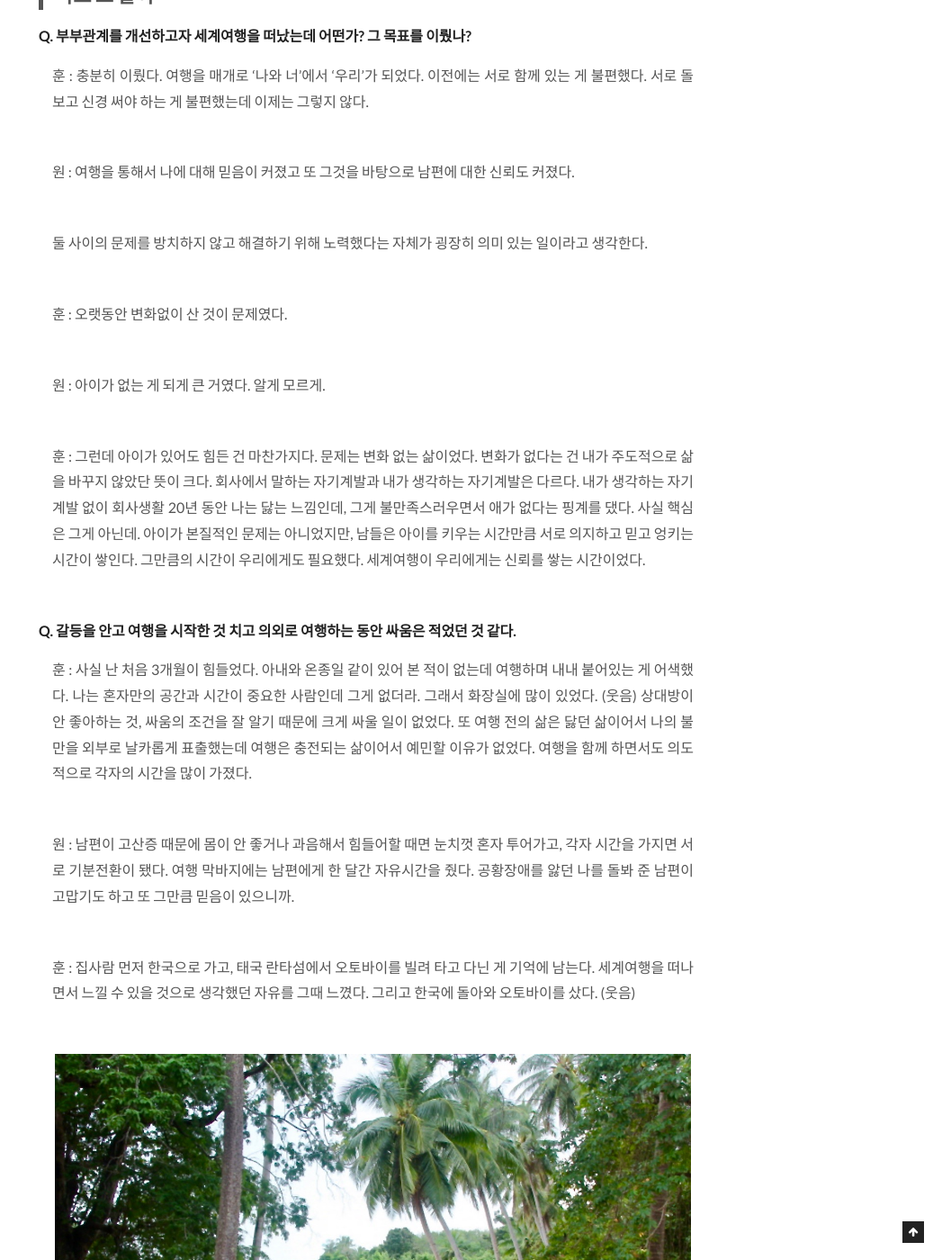
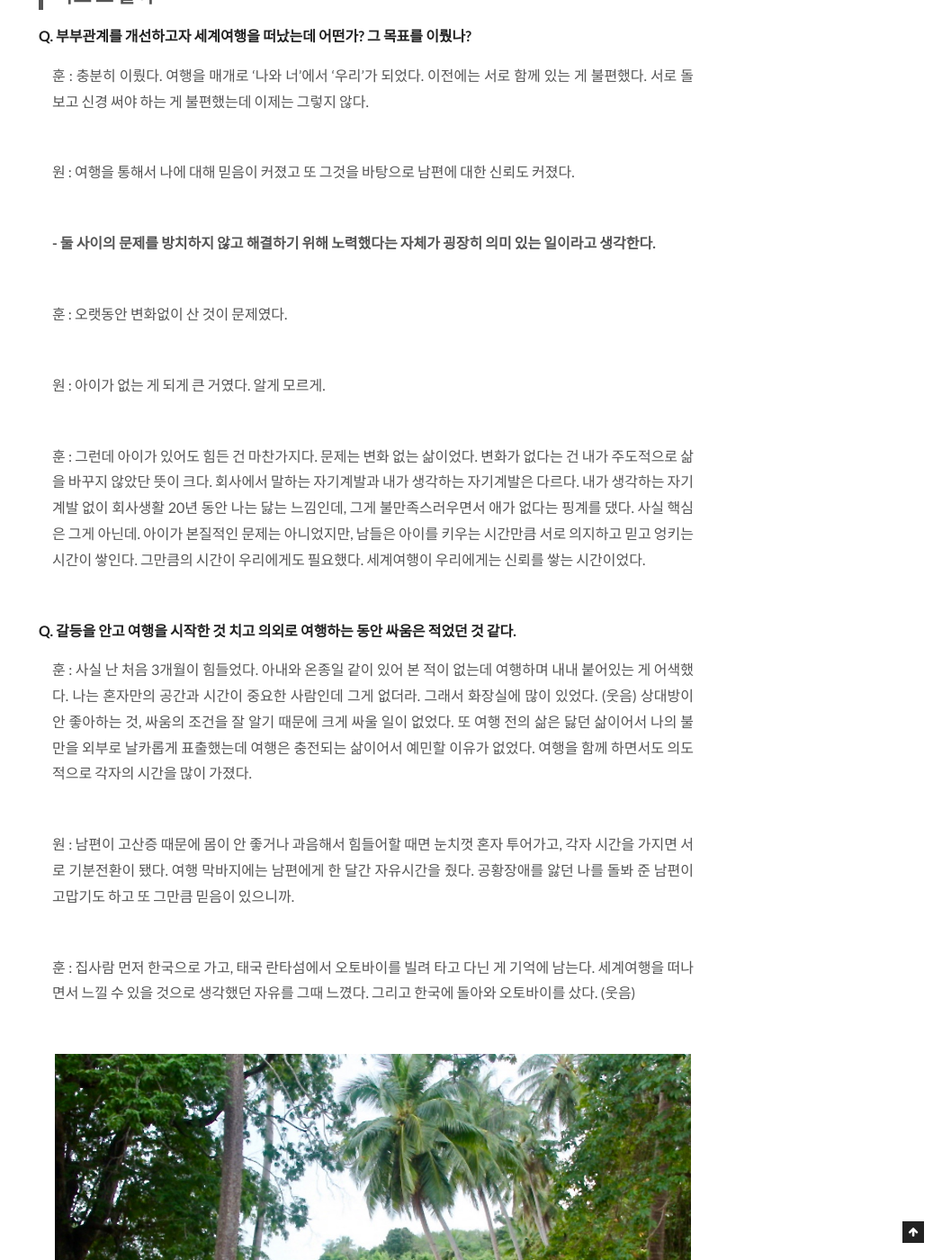
Before and after one commit to rlibro/rlibro.github.io, a Jekyll site: the page built from _posts/2018-02-01-hun&won.md, in a window 1280 px wide and 1400 px high, scrolled down 7691 px. Shown: the whole window at 90% size, without its empty margins (233-1280 px from the left). Built offline with Jekyll 4.4.1, drawn with Linux system fonts in a browser that asks for light colours; some of the changed text lies outside the part shown.

Commit message:
종훈, 하원 인터뷰 수정

```diff
--- a/_posts/2018-02-01-hun&won.md
+++ b/_posts/2018-02-01-hun&won.md
@@ -5,7 +5,11 @@ subtitle: "김종훈, 김하원 부부의 이야기"
 date:   2018-02-01 16:39:54 +0800
 categories: interview
 cover: /assets/images/post/20180201/img-7.jpg
-tags: 세계여행, 부부세계여행, 남미여행
+tags:
+- 세계여행
+- 부부세계여행
+- 남미여행
+
 ---
 
 > 부부란 무엇일까? 피 한 방울 안 섞인 남이 만나 가정을 이뤄 평생 함께 살아가는. 그 특별한 관계만큼이나 부부가 함께하는 세계여행은 남다른 의미가 있다. 온전히 24시간을 함께 보내며 서로를 동행 삼아 길고 긴 여행을 함께 한 부부의 미래는 어떤 모습일까? 여기 서로의 관계에 의문을 갖고 여행을 떠났다가 결국 답을 찾아 돌아온 한 부부가 있다. 김종훈(이하 훈), 김하원(이하 원) 부부의 세계여행기를 들어보자.
@@ -129,7 +133,7 @@ tags: 세계여행, 부부세계여행, 남미여행
 
 원 : 여행을 통해서 나에 대해 믿음이 커졌고 또 그것을 바탕으로 남편에 대한 신뢰도 커졌다.
 
-둘 사이의 문제를 방치하지 않고 해결하기 위해 노력했다는 자체가 굉장히 의미 있는 일이라고 생각한다.
+**\- 둘 사이의 문제를 방치하지 않고 해결하기 위해 노력했다는 자체가 굉장히 의미 있는 일이라고 생각한다.**
 
 훈 : 오랫동안 변화없이 산 것이 문제였다.
 
```
